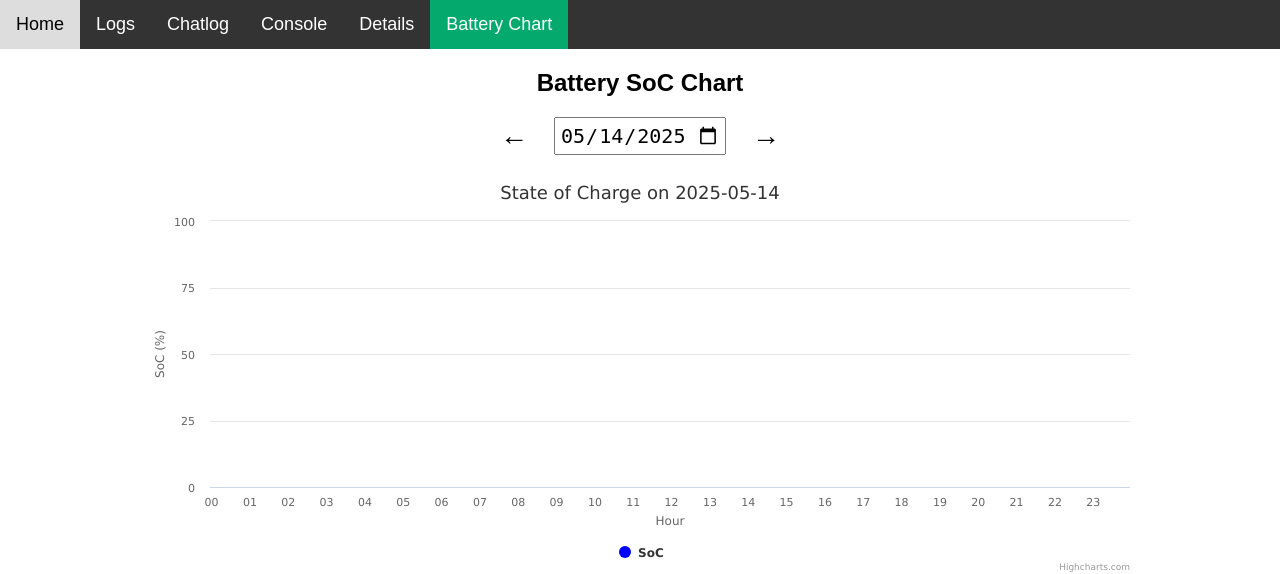
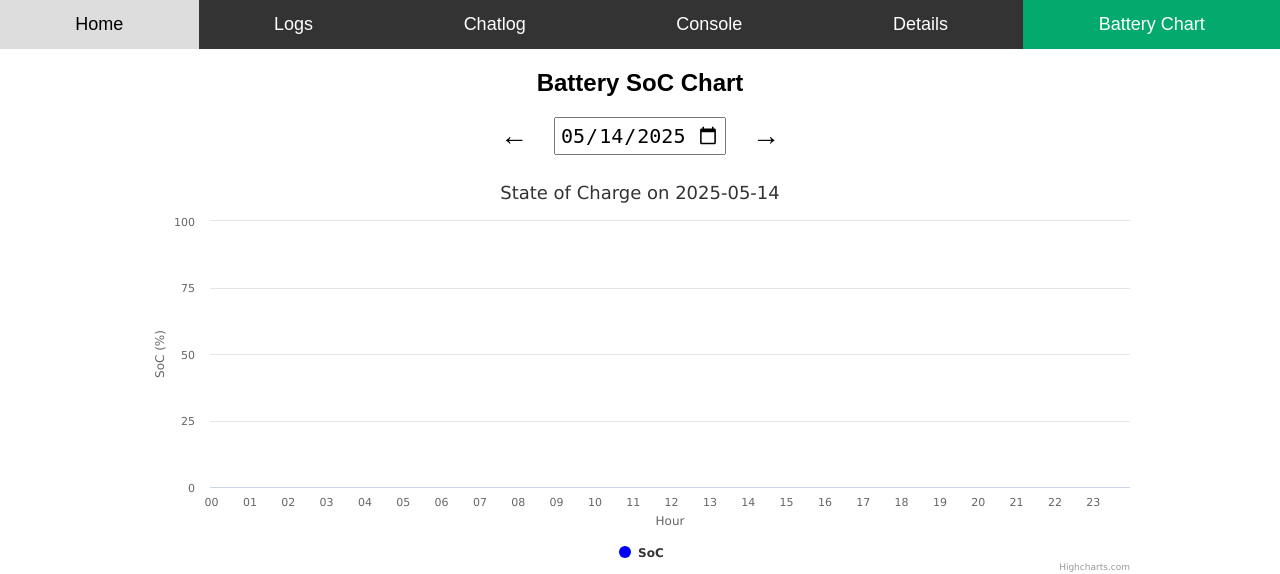
Before and after one commit to sjimenezn/growatt2, a Flask app: page /battery-chart in a window 1280 px wide. Shown: the top 574 px of the page. Run offline with Flask 3, Linux system fonts and the light colour scheme; data that the repository does not hold is empty.

Commit message:
Update battery-chart.html

```diff
--- a/templates/battery-chart.html
+++ b/templates/battery-chart.html
@@ -14,34 +14,33 @@
 
     nav {
         background-color: #333;
-        overflow-x: auto;
-        white-space: nowrap;
         position: sticky;
         top: 0;
         z-index: 100;
+        width: 100%;
     }
 
     nav ul {
-        list-style-type: none;
+        list-style: none;
         margin: 0;
         padding: 0;
         display: flex;
+        justify-content: space-evenly;
+        align-items: center;
         flex-wrap: nowrap;
-        justify-content: flex-start;
-        min-width: 100%;
     }
 
     nav ul li {
-        flex: 0 0 auto;
+        flex: 1 1 auto;
+        text-align: center;
     }
 
     nav ul li a {
-        display: inline-block;
+        display: block;
+        padding: 14px 8px;
+        text-decoration: none;
         color: white;
-        text-decoration: none;
-        font-size: clamp(12px, 2vw, 18px); /* responsive font size */
-        padding: 14px 16px;
-        white-space: nowrap;
+        font-size: clamp(10px, 2vw, 18px); /* Shrinks but stays readable */
     }
 
     nav ul li a:hover {
@@ -97,6 +96,7 @@
         }
     }
 </style>
+
 
 </head>
 <body>
```
